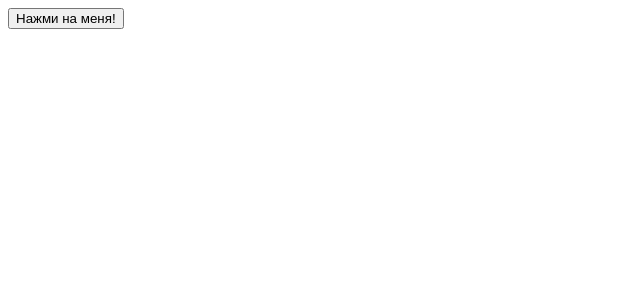
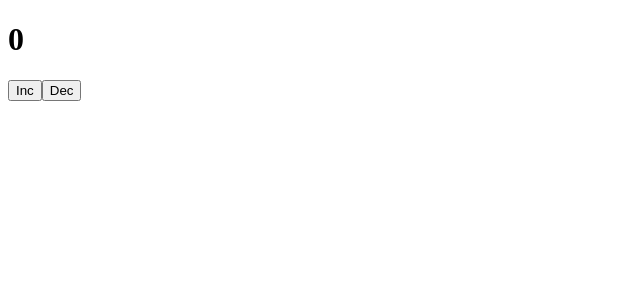
Before and after one commit to titov-andrei/react-fund-course, a React (Create React App) app: page / in a window 1280 px wide. Shown: the top 300 px of the page, without its empty margins (0-640 px from the left). Built offline with nearby package versions, Linux system fonts and the light colour scheme.

Commit message:
Update index.js

```diff
--- a/src/index.js
+++ b/src/index.js
@@ -2,13 +2,4 @@ import React from "react";
 import ReactDOM from "react-dom";
 import App from "./App";
 
-ReactDOM.render(
-  React.createElement(
-    "button",
-    {
-      onClick: () => console.log('CLICK'),
-    },
-    "Нажми на меня!"
-  ),
-  document.getElementById("root")
-);
+ReactDOM.render(<App />, document.getElementById("root"));
```
